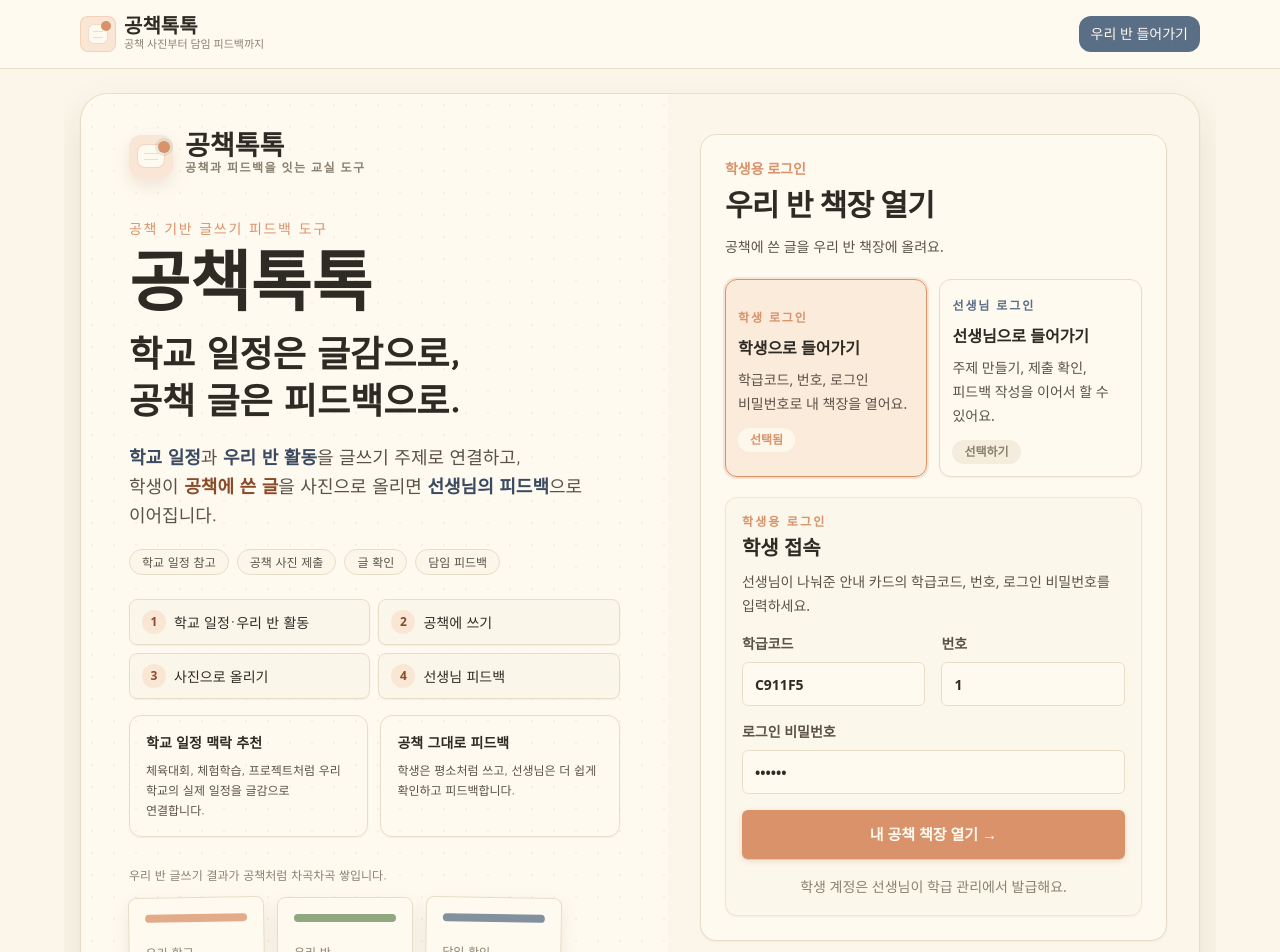
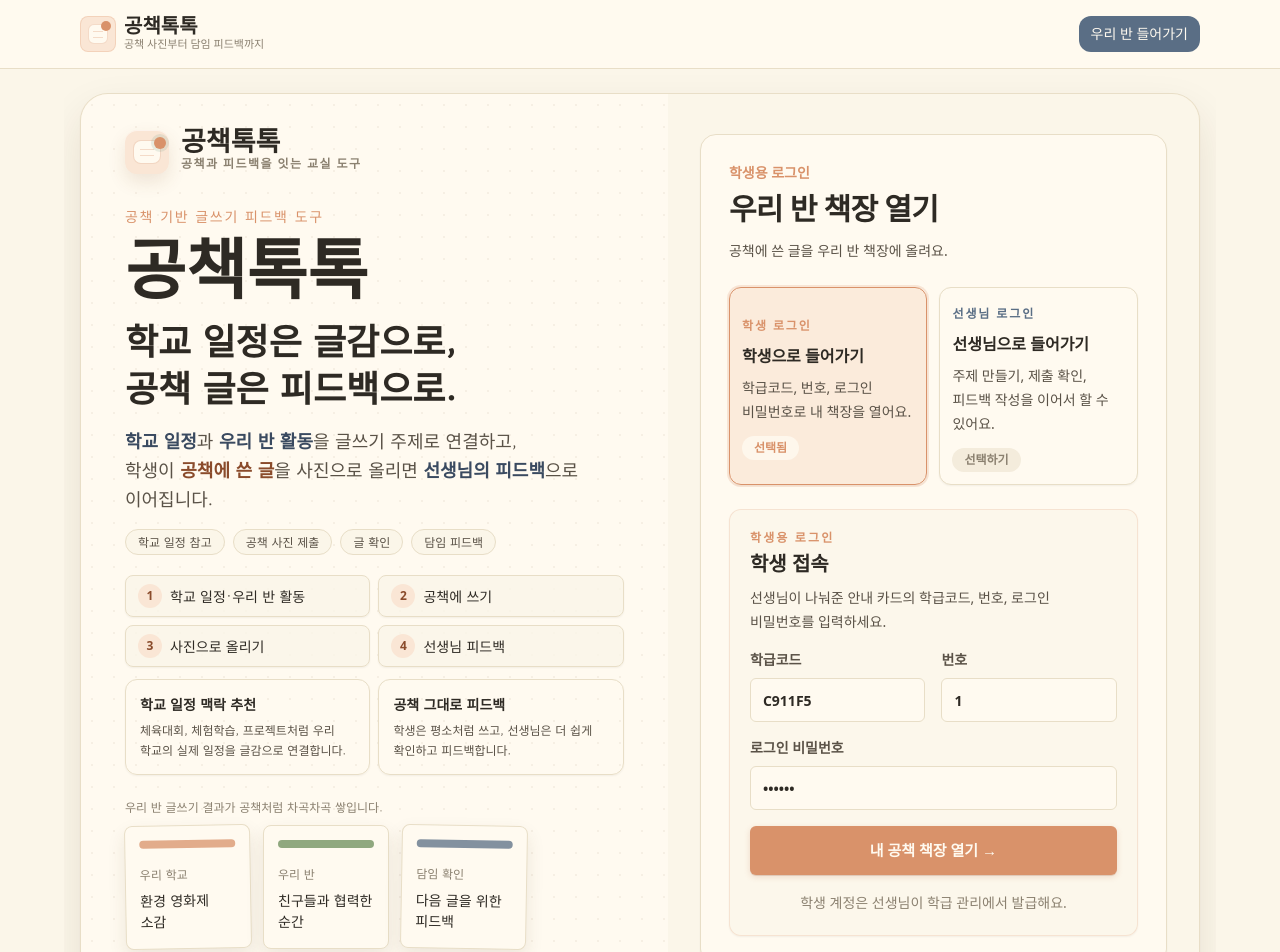
Before and after one commit to rpfksgksakfl12345-ui/writing-feedback, a Next.js app in the folder apps/web/: page /login in a window 1280 px wide. Shown: the top 952 px of the page. Built offline with nearby package versions, Linux system fonts and the light colour scheme; no server answers; a web font is replaced by a local one.

Commit message:
Balance login hero and form layout

```diff
--- a/apps/web/app/(auth)/login/page.tsx
+++ b/apps/web/app/(auth)/login/page.tsx
@@ -255,7 +255,7 @@ export default function LoginPage() {
 
   return (
     <section className="mx-auto grid max-w-6xl overflow-hidden rounded-[28px] border border-ink-100 bg-[#F6EBD3] shadow-[0_1px_2px_rgba(60,40,20,.06),0_18px_42px_rgba(60,40,20,.10)] lg:grid-cols-[1.05fr_.95fr]">
-      <div className="relative hidden min-h-[660px] overflow-hidden bg-paper-surface bg-[radial-gradient(rgba(120,90,50,.065)_1px,transparent_1px)] bg-[length:22px_22px] px-12 py-10 lg:flex lg:flex-col">
+      <div className="relative hidden min-h-[620px] overflow-hidden bg-paper-surface bg-[radial-gradient(rgba(120,90,50,.065)_1px,transparent_1px)] bg-[length:22px_22px] px-11 py-9 lg:flex lg:flex-col">
         <div className="relative z-10 flex items-start gap-3">
           <div
             aria-hidden="true"
@@ -275,7 +275,7 @@ export default function LoginPage() {
           </div>
         </div>
 
-        <div className="relative z-10 mt-10 max-w-[620px]">
+        <div className="relative z-10 mt-8 max-w-[620px]">
           <p className="font-brand-copy kr-keep text-sm font-medium uppercase tracking-[0.12em] text-student-accent">
             공책 기반 글쓰기 피드백 도구
           </p>
@@ -288,7 +288,7 @@ export default function LoginPage() {
               <span className="block">공책 글은 피드백으로.</span>
             </span>
           </h1>
-          <p className="font-brand-copy kr-keep mt-5 max-w-[590px] text-[17px] font-normal leading-relaxed text-ink-700 xl:text-[18px]">
+          <p className="font-brand-copy kr-keep mt-4 max-w-[590px] text-[17px] font-normal leading-relaxed text-ink-700 xl:text-[18px]">
             <span className="font-semibold text-teacher-deep">학교 일정</span>과{" "}
             <span className="font-semibold text-teacher-deep">우리 반 활동</span>을 글쓰기
             주제로 연결하고,
@@ -299,7 +299,7 @@ export default function LoginPage() {
               이어집니다.
             </span>
           </p>
-          <div className="mt-5 flex flex-wrap gap-2">
+          <div className="mt-4 flex flex-wrap gap-2">
             {heroBadges.map((badge) => (
               <span
                 className="font-brand-copy rounded-full border border-ink-100 bg-paper-soft px-3 py-1 text-xs font-medium text-ink-700"
@@ -310,10 +310,10 @@ export default function LoginPage() {
             ))}
           </div>
 
-          <div className="mt-6 grid grid-cols-2 gap-2">
+          <div className="mt-5 grid grid-cols-2 gap-2">
             {heroFlowSteps.map((step, index) => (
               <div
-                className="flex items-center gap-2 rounded-lg border border-ink-100 bg-paper-soft/80 px-3 py-2.5 shadow-sm"
+                className="flex items-center gap-2 rounded-lg border border-ink-100 bg-paper-soft/80 px-3 py-2 shadow-sm"
                 key={step}
               >
                 <span className="flex h-6 w-6 shrink-0 items-center justify-center rounded-full bg-student-soft text-xs font-bold text-student-deep">
@@ -324,45 +324,45 @@ export default function LoginPage() {
             ))}
           </div>
 
-          <div className="mt-4 grid gap-3 xl:grid-cols-2">
+          <div className="mt-3 grid gap-2 xl:grid-cols-2">
             {heroCards.map((card) => (
               <article
-                className="rounded-xl border border-ink-100 bg-paper-surface/88 p-4 shadow-sm"
+                className="rounded-xl border border-ink-100 bg-paper-surface/88 p-3.5 shadow-sm"
                 key={card.title}
               >
                 <h2 className="font-brand-headline kr-keep text-sm font-semibold text-ink-900">{card.title}</h2>
-                <p className="font-brand-copy kr-keep mt-2 text-xs leading-5 text-ink-700">{card.description}</p>
+                <p className="font-brand-copy kr-keep mt-1.5 text-xs leading-5 text-ink-700">{card.description}</p>
               </article>
             ))}
           </div>
         </div>
 
-        <div className="relative z-10 mt-auto pt-7">
-          <p className="font-brand-copy kr-keep mb-3 text-xs font-medium leading-5 text-ink-500">
+        <div className="relative z-10 mt-auto pt-5">
+          <p className="font-brand-copy kr-keep mb-2 text-xs font-medium leading-5 text-ink-500">
             우리 반 글쓰기 결과가 공책처럼 차곡차곡 쌓입니다.
           </p>
           <div className="flex items-end gap-3">
             {shelfCards.map((card) => (
               <div
                 key={card.date}
-                className={`h-[140px] w-[136px] shrink-0 rounded-lg border border-ink-100 bg-paper-surface p-4 shadow-[0_8px_18px_rgba(80,55,25,.10)] ${card.tilt}`}
+                className={`h-[124px] w-[126px] shrink-0 rounded-lg border border-ink-100 bg-paper-surface p-3.5 shadow-[0_8px_18px_rgba(80,55,25,.10)] ${card.tilt}`}
               >
                 <div className={`h-2 w-full rounded-full ${card.color}`} />
-                <p className="font-brand-copy kr-keep mt-5 text-[12px] font-medium leading-5 text-ink-500">
+                <p className="font-brand-copy kr-keep mt-4 text-[12px] font-medium leading-5 text-ink-500">
                   {card.date}
                 </p>
-                <p className="font-brand-copy kr-keep mt-2 line-clamp-2 text-[14px] font-medium leading-[1.5] text-ink-900">
+                <p className="font-brand-copy kr-keep mt-1.5 line-clamp-2 text-[14px] font-medium leading-[1.5] text-ink-900">
                   {card.title}
                 </p>
               </div>
             ))}
           </div>
-          <div className="mt-3 h-3 rounded-full bg-[linear-gradient(90deg,rgba(173,121,68,.22),rgba(95,139,122,.2),rgba(91,123,162,.2))]" />
+          <div className="mt-2 h-3 rounded-full bg-[linear-gradient(90deg,rgba(173,121,68,.22),rgba(95,139,122,.2),rgba(91,123,162,.2))]" />
         </div>
       </div>
 
-      <div className="bg-paper-soft px-6 py-6 sm:px-8 lg:px-8 lg:py-10">
-        <div className="rounded-2xl border border-ink-100 bg-paper-surface p-5 shadow-sm sm:p-6">
+      <div className="bg-paper-soft px-6 py-6 sm:px-8 lg:flex lg:items-center lg:px-8 lg:py-10">
+        <div className="w-full rounded-2xl border border-ink-100 bg-paper-surface p-5 shadow-sm sm:p-6 lg:p-7">
           <p className={`text-sm font-semibold ${activeCopy?.accentClass ?? "text-teacher-accent"}`}>
             {activeCopy?.eyebrow ?? "출입 카드"}
           </p>
@@ -380,7 +380,7 @@ export default function LoginPage() {
             </div>
           ) : null}
 
-          <div className="mt-5 grid gap-3 sm:grid-cols-2">
+          <div className="mt-6 grid gap-3 sm:grid-cols-2">
             {(
               [
                 {
@@ -448,7 +448,7 @@ export default function LoginPage() {
           </div>
 
           {mode === "TEACHER" ? (
-          <form className="mt-5 grid gap-4 rounded-xl border border-teacher-accent/20 bg-paper-soft/70 p-4 shadow-sm" onSubmit={handleTeacherLogin}>
+          <form className="mt-6 grid gap-4 rounded-xl border border-teacher-accent/20 bg-paper-soft/70 p-5 shadow-sm" onSubmit={handleTeacherLogin}>
             <div>
               <p className="text-xs font-semibold uppercase tracking-[0.18em] text-teacher-accent">
                 {modeCopy.TEACHER.eyebrow}
@@ -500,7 +500,7 @@ export default function LoginPage() {
             </p>
           </form>
         ) : mode === "STUDENT" ? (
-          <form className="mt-5 grid gap-4 rounded-xl border border-student-accent/20 bg-paper-soft/70 p-4 shadow-sm" onSubmit={handleStudentLogin}>
+          <form className="mt-6 grid gap-4 rounded-xl border border-student-accent/20 bg-paper-soft/70 p-5 shadow-sm" onSubmit={handleStudentLogin}>
             <div>
               <p className="text-xs font-semibold uppercase tracking-[0.18em] text-student-accent">
                 {modeCopy.STUDENT.eyebrow}
```
